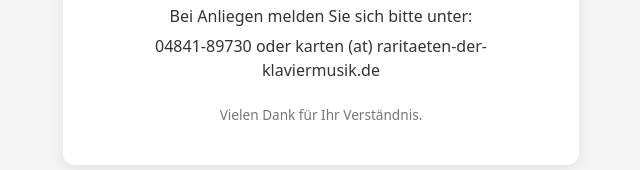
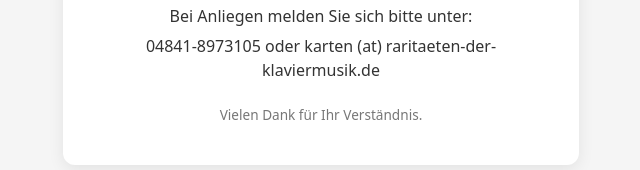
Before and after one commit to husumschwesing/piano-festival-husum, a plain HTML site: page index.html in a window 1280 px wide. Shown: the part 627-797 px from the top of the page, 319-959 px from the left. Drawn offline with Linux system fonts and the light colour scheme.

Commit message:
Update index.html

```diff
--- a/index.html
+++ b/index.html
@@ -56,7 +56,7 @@
         <p>Das Programm ist ab Mitte März online zu finden. Der Kartenverkauf für das Festival 2026 beginnt im Frühjahr 2026.</p>
         <p>Die genauen Termine für den Abonnement-Verkauf, für Mitglieder des Fördervereins sowie den Einzelkartenverkauf werden auf der Website bekannt gegeben.</p>
         <p>Bei Anliegen melden Sie sich bitte unter:</p>
-        <p>04841-89730 oder karten  (at) raritaeten-der-klaviermusik.de</p>
+        <p>04841-8973105 oder karten  (at) raritaeten-der-klaviermusik.de</p>
         <p class="small">Vielen Dank für Ihr Verständnis.</p>
     </div>
 </body>
```
